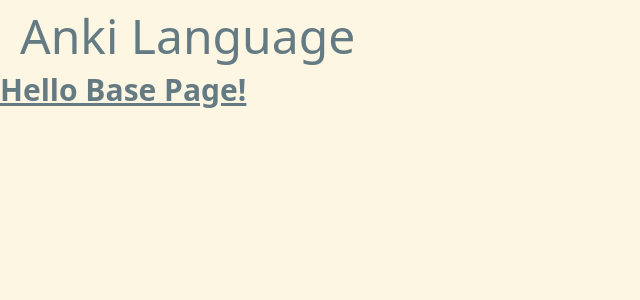
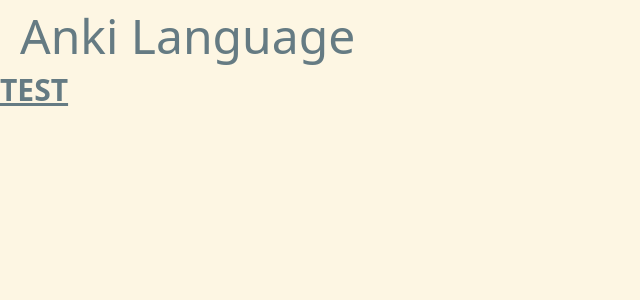
Before and after one commit to ChrisWeldon/AnkiLanguage, a Next.js app: page / in a window 1280 px wide. Shown: the top 300 px of the page, without its empty margins (0-640 px from the left). Built offline with nearby package versions, Linux system fonts and the light colour scheme.

Commit message:
Test deployment workflow

```diff
--- a/app/page.tsx
+++ b/app/page.tsx
@@ -2,7 +2,7 @@
 export default function Home() {
   return (
     <h5 className="text-3xl font-bold underline">
-        Hello Base Page!
+        TEST
     </h5>
   )
 }
```
